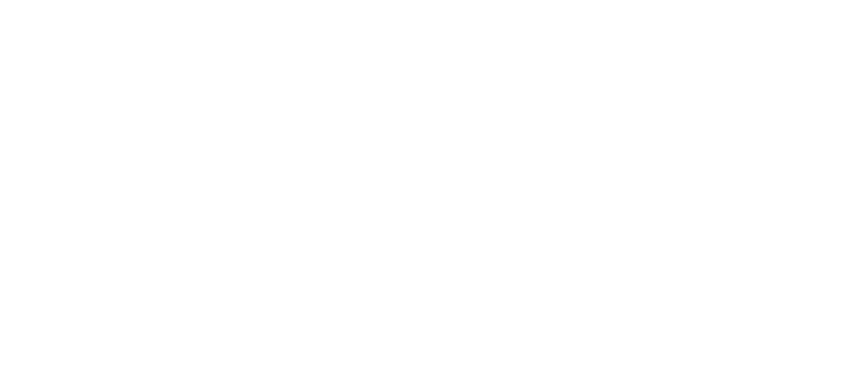
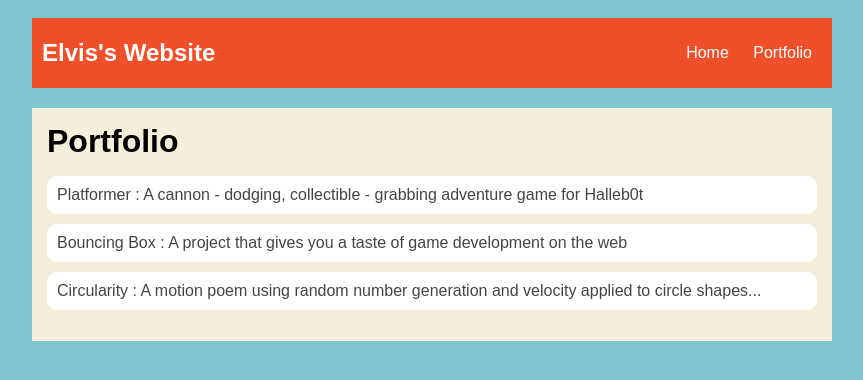
Before and after one commit to Elin6969/Elin.github.io, a plain HTML site: page portfolio.html in a window 1280 px wide. Shown: the whole page, without its empty margins (208-1071 px from the left). Drawn offline with Linux system fonts and the light colour scheme.

Commit message:
add portfolio.html file

```diff
--- a/portfolio.html
+++ b/portfolio.html
@@ -0,0 +1,33 @@
+<!DOCTYPE HTML>
+<html>
+    <head>
+        <title>Elvis's Website</title>
+        <link rel="stylesheet" href="style.css"
+    </head>
+
+    <body>
+      <div id="all-contents">
+        <nav>
+            <h1>Elvis's Website</h1>
+            <ul id="nav-ul">
+               <li class="nav-li">
+               <a class="nav-a" href="index.html">Home</a>
+             </li>
+             <li class="nav-li">
+               <a class="nav-a" href="portfolio.html">Portfolio</a>
+             </li>
+         </ul>
+        </nav>
+        <main>
+            <div class="content">
+                <h1>Portfolio</h1>
+                <ul id="portfolio">
+                    <li><a href="projects/platformer/">Platformer : A cannon - dodging, collectible - grabbing adventure game for Halleb0t</a></li>
+                    <li><a href="projects/bouncing-box/">Bouncing Box : A project that gives you a taste of game development on the web </a></li>
+                    <li><a href="projects/circularity/">Circularity : A motion poem using random number generation and velocity applied to circle shapes...</a></li>
+                </ul>
+            </div>
+        </main>
+      </div>
+    </body>
+</html>
--- a/style.css
+++ b/style.css
@@ -61,3 +61,28 @@ main {
 h2, h3 {
     margin: 0px;
 }
+         /* portfolio styles */
+         .content h1 {
+            color: black;
+        }
+
+        #portfolio {
+            list-style-type: none;
+            padding-left: 0;
+        }
+
+        #portfolio li {
+            background: #fff;
+            padding: 10px;
+            border-radius: 10px;
+            margin-bottom: 10px;
+        }
+
+        #portfolio li:hover {
+            background: #eee;
+        }
+
+        #portfolio a {
+            text-decoration: none;
+            color: #454545;
+        }
```
